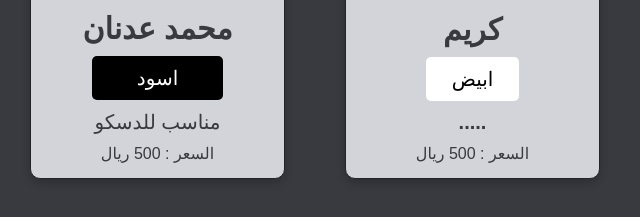
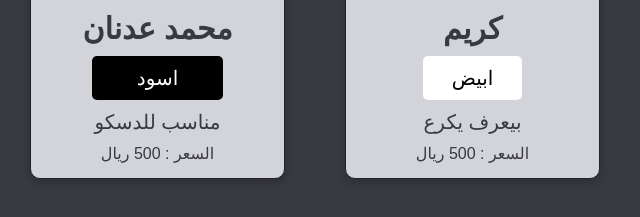
Before and after one commit to ma-bkry/SaleMyFrinds, a plain HTML site: page index.html in a window 1280 px wide. Shown: the part 1163-1380 px from the top of the page, 640-1280 px from the left. Drawn offline with Linux system fonts and the light colour scheme.

Commit message:
Update index.html

```diff
--- a/index.html
+++ b/index.html
@@ -68,7 +68,7 @@
             <div class="text">
                 <h4>كريم</h4>
                 <p class="white">ابيض</p>
-                <p>.....</p>
+                <p>بيعرف يكرع</p>
                 <span>السعر : 500 ريال</span>
             </div>
         </div>
```
